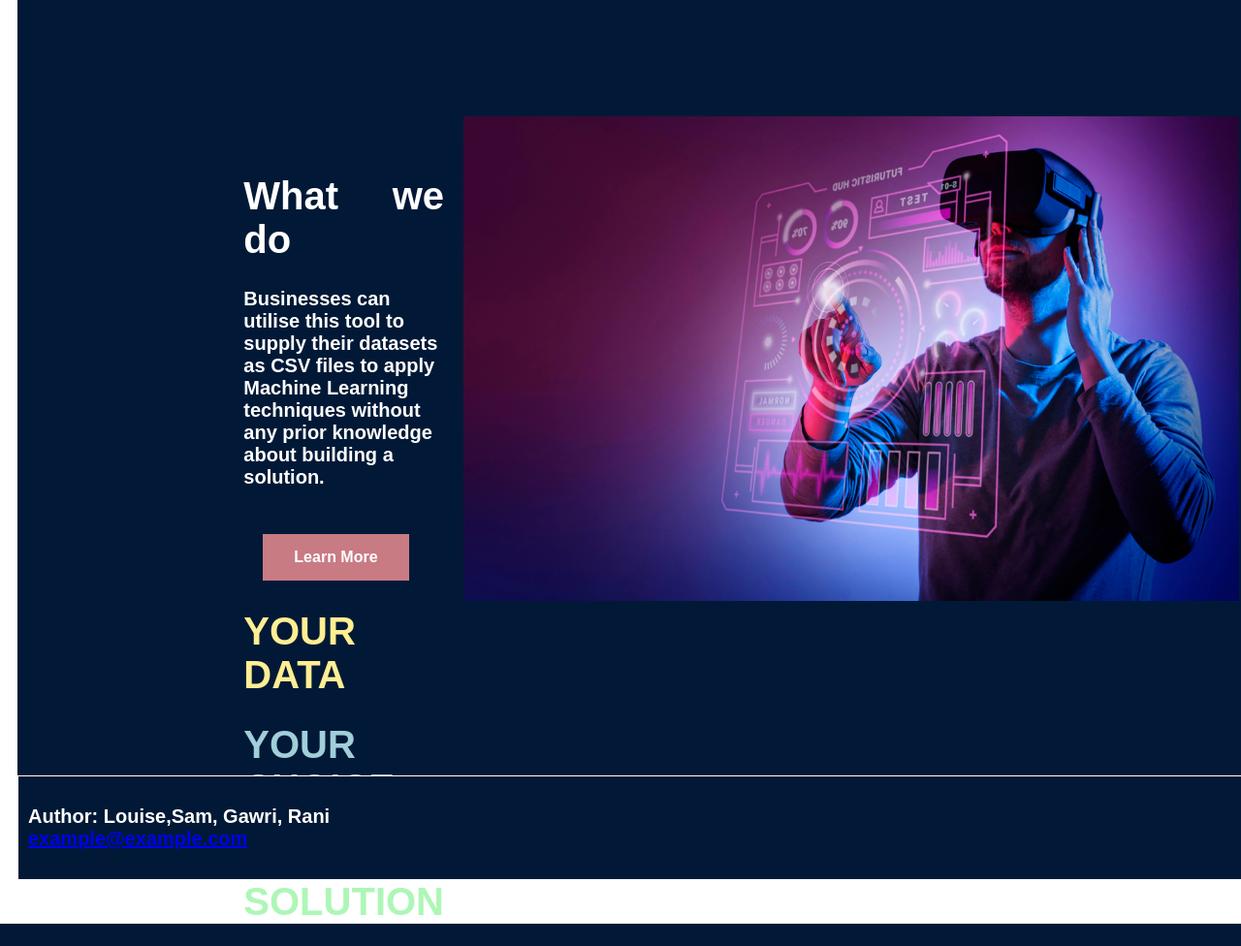
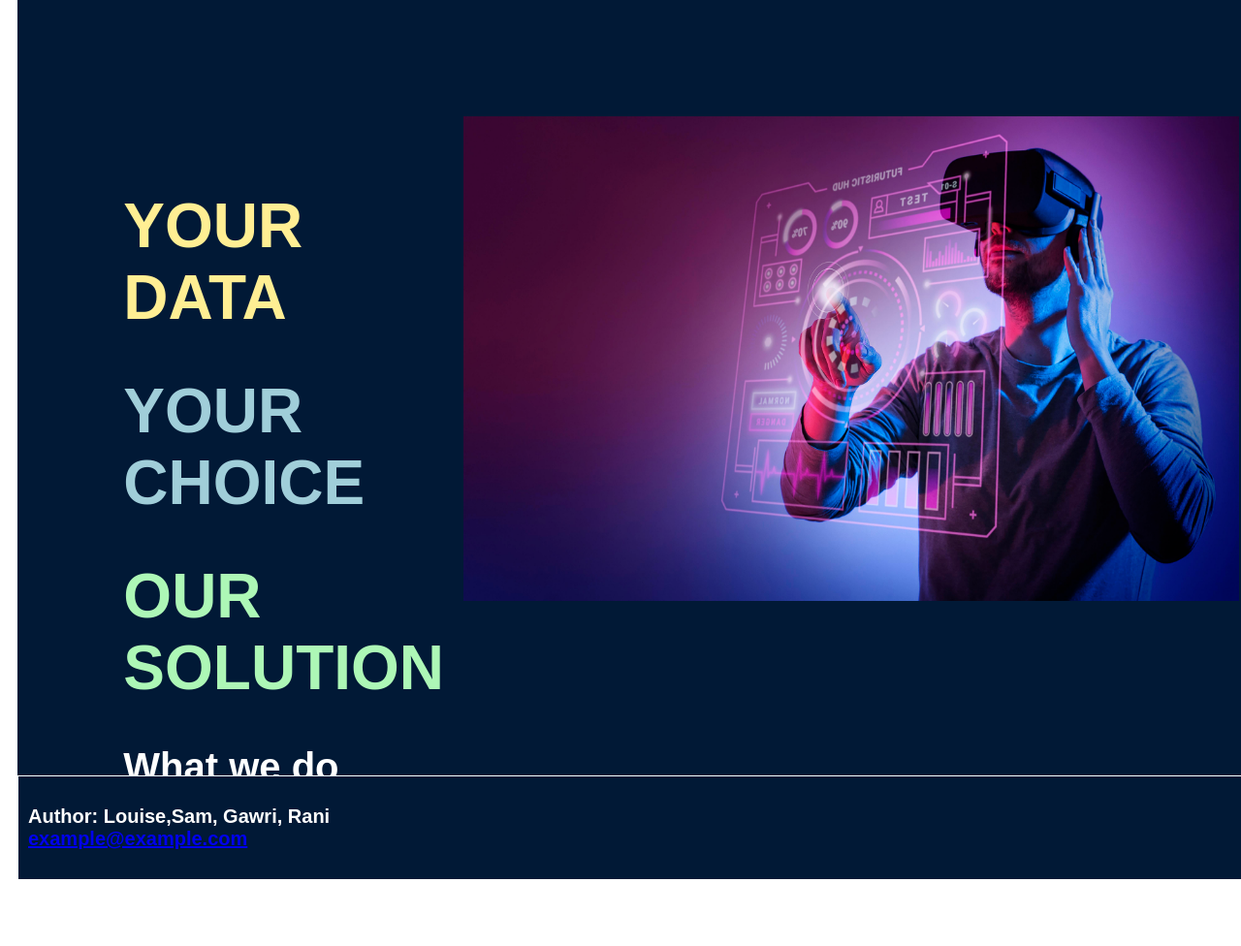
Before and after one commit to Sammac-dev/unihack_2022, a FastAPI app: page / in a window 1280 px wide. Shown: the part 118-1094 px from the top of the page at 97% size. Before the commit the page ends 1071 px from the top, so only its background shows below. Run offline with FastAPI, Linux system fonts and the light colour scheme; some libraries are stand-ins or nearby versions.

Commit message:
update index layout

```diff
--- a/templates/index.html
+++ b/templates/index.html
@@ -12,17 +12,19 @@
 
     <div class="content-middle"> <br>
 
-        <h1>  What we do </h1>
 
-        <p> Businesses can utilise this tool to supply their datasets as CSV files to apply Machine Learning techniques without any prior knowledge about building a solution. </p>
+<span style="font-size: xx-large;">
+        <h1> <span style="color: #FFEE93" > YOUR DATA </span></h1>
+        <h1> <span style="color: #A0CED9 "> YOUR CHOICE </span></h1>
+        <h1> <span style="color: #ADF7B6"> OUR SOLUTION </span></h1>
+    </span>
+
+    <h1>  What we do </h1>
+
+        <p>Businesses can utilise this tool to supply their datasets as CSV files to apply Machine Learning techniques without any prior knowledge about building a solution.  </p>
             <br>
 
         <a class= "button" href="/tutorial"> Learn More </a>
-
-        <h1> <span style="color: #FFEE93" > YOUR DATA </span></h1>
-        <h1> <span style="color: #A0CED9 "> YOUR CHOICE </span></h1>
-        <h1> <span style="color: #ADF7B6"> OUR SOLUTION </span></h1>
-
     </div>
 
     <div class="content-small">
```
